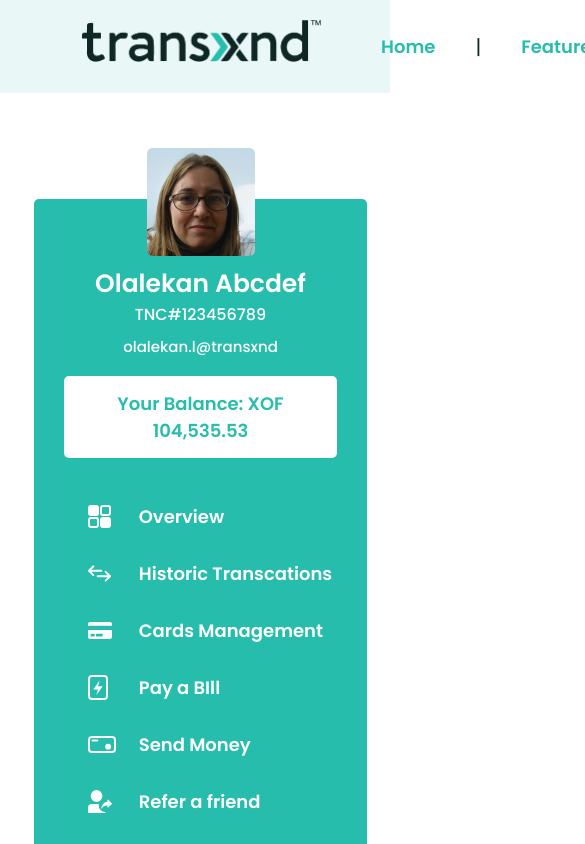
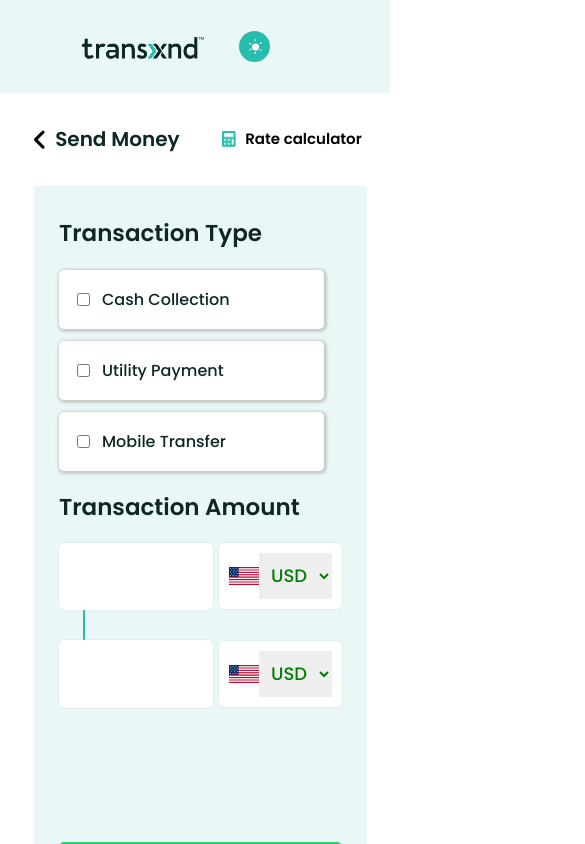
Before and after one commit to ab9pixel/Transxnd-Enhanced-screens, a React (Create React App) app: page / in a window 390 px wide. Shown: the top 844 px of the page, 585 px wide, since content can reach past the window. Built offline with nearby package versions, Linux system fonts and the light colour scheme.

Commit message:
mobile responsive

```diff
--- a/src/App.scss
+++ b/src/App.scss
@@ -178,6 +178,78 @@
             color: #fff;
         }
     }
+}
+
+@media (max-width: 428px){
+    .headerMain{
+        .navbarLeft{
+            .navbarWrap, {
+                display: none;
+            }
+            .logoWrap img{
+                width: 122px;
+            }
+        }
+        .navbarRight{
+            // display: none;
+            .profileView{
+                display: none;
+            }
+            .fontAwesome{
+                width: 31px;
+                height: 31px;
+                button{
+                    img{
+                        width: 15px;
+                        height: 15px;
+                    }
+                    display: flex;
+                    align-items: center;
+                }
+            }
+        }
 
 
+    }
+    .MainContentWrap{
+        .sidebarMain{
+            display: none;
+        }
+        .ContentHeaderText{
+            h3{
+                font-size: 20px;
+            }
+            p{
+                display: none;
+            }
+            span{
+                margin-right: 10px;
+            }
+        }
+        .RateButton{
+            button{
+                padding: 5px !important;
+                font-size: 15px;
+                background-color: transparent;
+                color: black;
+                .green-calculator{
+                    width: 14px;
+                    display: inline;
+                }
+                .white-calculator{
+                    display: none;
+                }
+            }
+        }
+    }
+    .MoneyCalculator{
+        .row{
+            flex-direction: column-reverse;
+            .sendMoneyPageOneRight{
+                padding: 34px 25px 19px;
+                display: flex;
+                flex-direction: column;
+            }
+        }
+    }
 }
--- a/src/components/Header/index.js
+++ b/src/components/Header/index.js
@@ -21,7 +21,7 @@
                         <img src='../images/logo-dark.png' alt='LogoImage Error'/>
                         :<img src='../images/logoImage.png' alt='LogoImage Error'/>
                         }
-                        </div>
+                    </div>
                     <div className="navbarWrap">
                         <a href='#home'>
                             <Navbar navName='Home'/>
--- a/src/components/Header/styles.scss
+++ b/src/components/Header/styles.scss
@@ -11,7 +11,6 @@
 }
 .logoWrap img{
     width: 239px;
-    height: 42px;
     margin-right: 20px;
 }
 .headerWrap{
--- a/src/components/MainContent/Button.js
+++ b/src/components/MainContent/Button.js
@@ -6,7 +6,8 @@
     <div>
         <div className="RateButton" style={{position:'relative'}}>
           <button onClick={onClick} style={{paddingLeft:lessPadding?'5px':'33px'}}>
-            <img src={icon} alt="Awesome_Calculate_Error" />
+            <img className='white-calculator' src={icon} alt="Awesome_Calculate_Error" />
+            <img className='green-calculator' src="../images/green_calculator.png" alt="Green_Calculate_Error"/>
             {text}
             {dropdown &&
             <svg style={{position:'absolute', right:'10'}} xmlns="http://www.w3.org/2000/svg" width="13.352" height="8.309" viewBox="0 0 13.352 8.309">
--- a/src/components/MainContent/styles.scss
+++ b/src/components/MainContent/styles.scss
@@ -28,6 +28,9 @@
 }
 .RateButton img{
     margin-right: 9px;
+}
+.green-calculator{
+    display: none;
 }
 .ContentHeaderWrap h3{
     font-size: 25px;
```
Also changed, not shown: public/images/awesome-calculator.svg, public/images/green_calculator.png (added).
